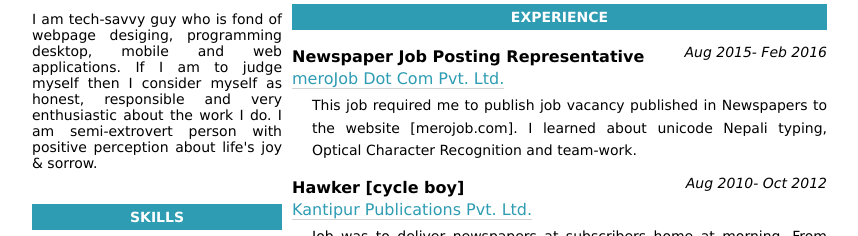
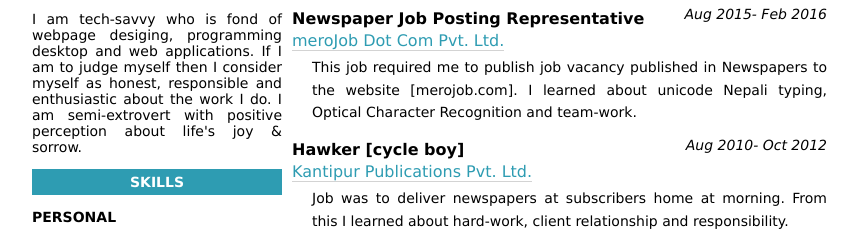
Before and after one commit to jomanozgml/resume, a plain HTML site: page index.html in a window 1280 px wide. Shown: the part 505-741 px from the top of the page, without its empty margins (208-1066 px from the left). Drawn offline with Linux system fonts and the light colour scheme.

Commit message:
Update index.html

```diff
--- a/index.html
+++ b/index.html
@@ -232,11 +232,11 @@
 			</div>
 			<div id="description">
 				<p class="topic" style="text-align: center;"> ABOUT ME </p>
-				<p> I am tech-savvy guy who is fond of webpage desiging, programming
-					desktop, mobile and web applications. If I am to judge myself then I consider
-					myself as honest, responsible and very enthusiastic about the work I do.
-					I am semi-extrovert person with positive perception about life's joy & sorrow.
-				</p><br/>
+				<p> I am tech-savvy who is fond of webpage desiging, programming
+					desktop and web applications. If I am to judge myself then I consider
+					myself as honest, responsible and enthusiastic about the work I do.
+					I am semi-extrovert with positive perception about life's joy & sorrow.
+				</p>
 			</div>
 			<div class="personalSkills">
 				<p class="topic skills" style="font-size: 14px"> SKILLS </p>
@@ -266,7 +266,7 @@
 			<div id="objDiv">
 			<p class="topic"> CAREER OBJECTIVE </p>
 			<p> To utilize my skills to achieve the goal of the organization while learning new skills and applying them in the field of information technology. </p>
-			<br/></div>
+			</div>
 			<div id="education">
 				<p class="topic"> EDUCATION </p>
 				<h4> Bachelor in Computer Engineering </h4>
@@ -290,7 +290,8 @@
 				<ul>
 				<li> Paropakar Adarsha H.S.S., Bhimsensthan, Kathmandu </li>
 				<li> Aggregate Exam's score : 77% </li>
-			</ul><br/>
+				</ul>
+			</div>
 			<div id="work">
 			<p class="topic"> EXPERIENCE </p>
 			<h4> Newspaper Job Posting Representative </h4><span> Aug 2015- Feb 2016 </span>
@@ -349,7 +350,6 @@
 					<div class="colorBox" id="IndianRed" onclick="colorChange(id)"></div>
 				</div>
 			</div>
-
 		</div>
 	</div>
 	<script>
```
Lines whose indentation alone changed are shown as unchanged.
